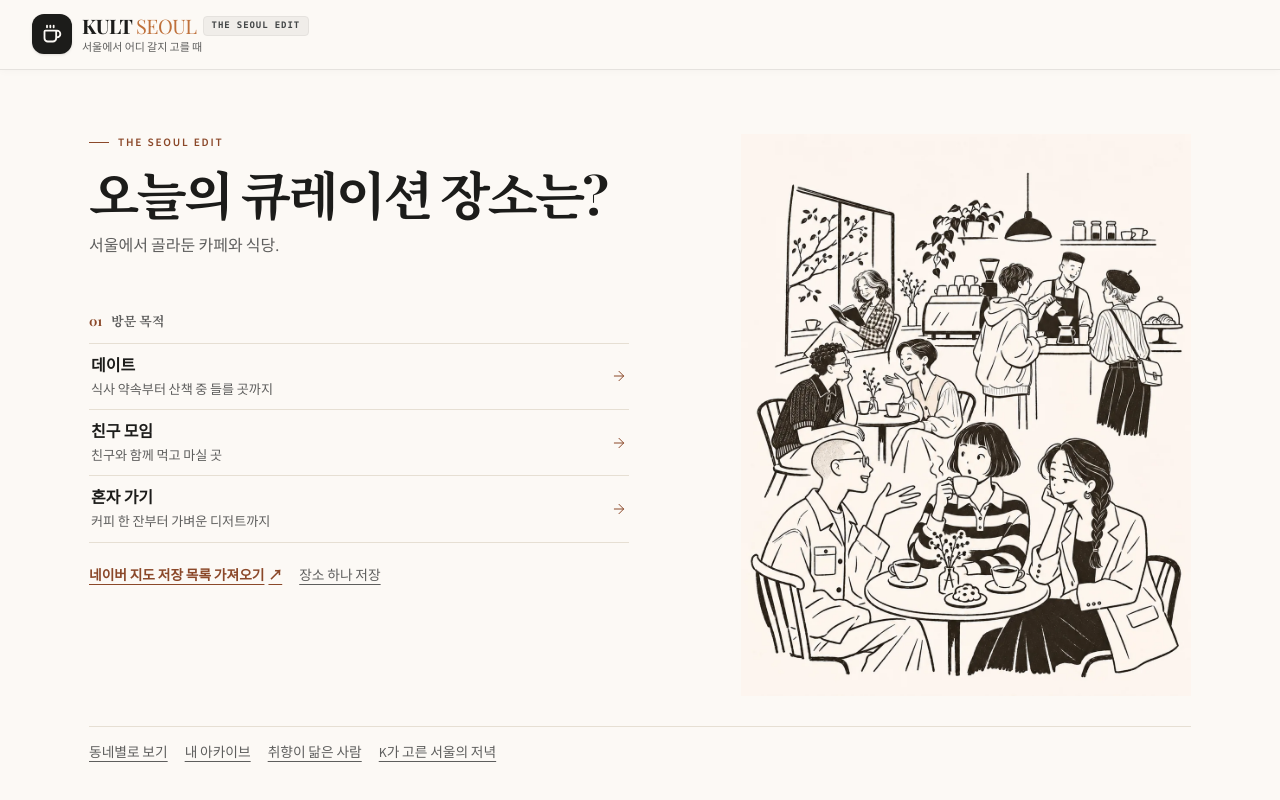
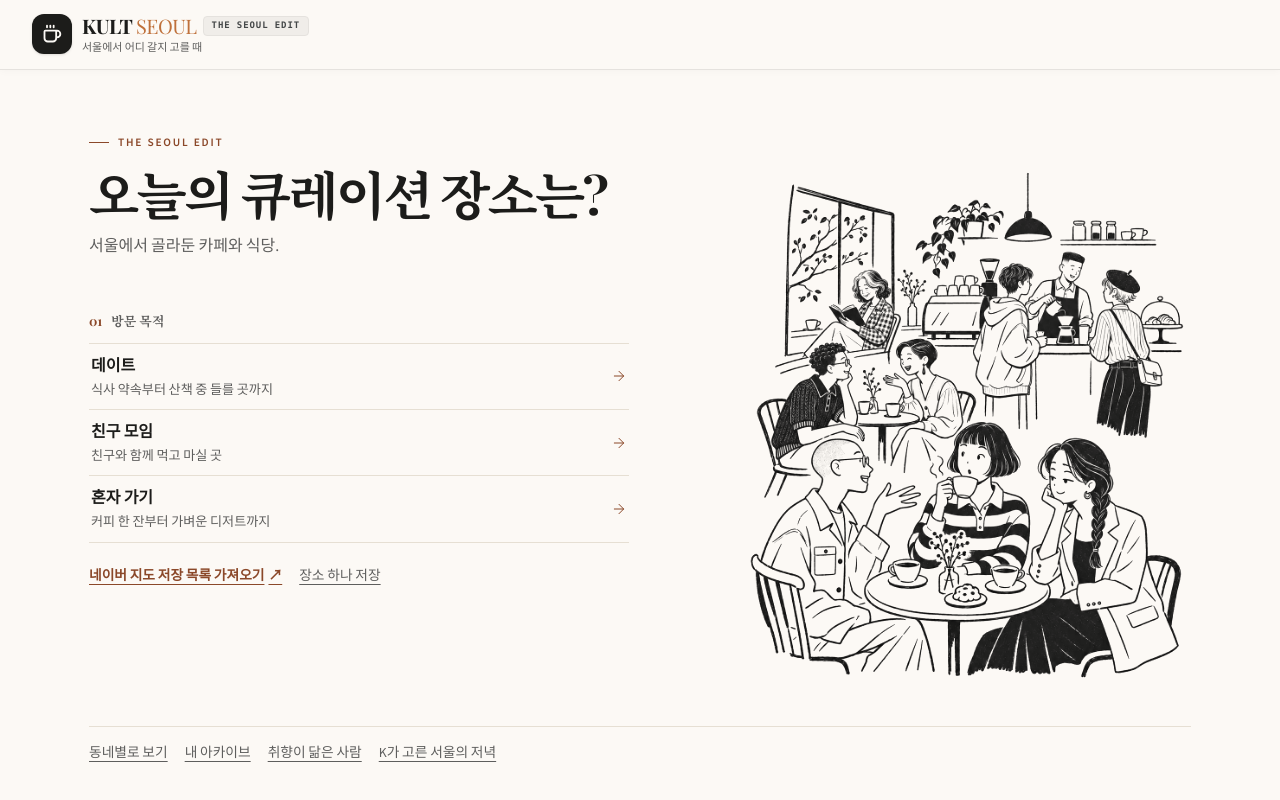
Before and after one commit to hoooong28-cyber/kult, a Next.js app: page / in a window 1280 px wide. Shown: the top 800 px of the page. Built offline with nearby package versions, Linux system fonts and the light colour scheme; a web font is replaced by a local one.

Commit message:
Blend the café cover ink into the home paper color

```diff
--- a/app/entry.module.css
+++ b/app/entry.module.css
@@ -24,7 +24,14 @@
 .importLinks a:not(:first-child), .secondary a, .empty { color: var(--kult-muted); }
 .empty { margin: 12px 0; font-size: .9rem; }
 .cover { min-width: 0; }
-.coverImage { display: block; width: 100%; height: auto; }
+/* Let the ink sit on KULT paper without changing the approved artwork. */
+.coverImage {
+  display: block;
+  width: 100%;
+  height: auto;
+  filter: grayscale(1) contrast(1.10) brightness(1.045);
+  mix-blend-mode: multiply;
+}
 .secondary { grid-column: 1 / -1; border-top: 1px solid var(--kult-rule); padding-top: 4px; }
 @media (max-width: 767px) {
   .entry { grid-template-columns: minmax(0, 1fr); padding: 24px 20px 22px; row-gap: 17px; }
```
